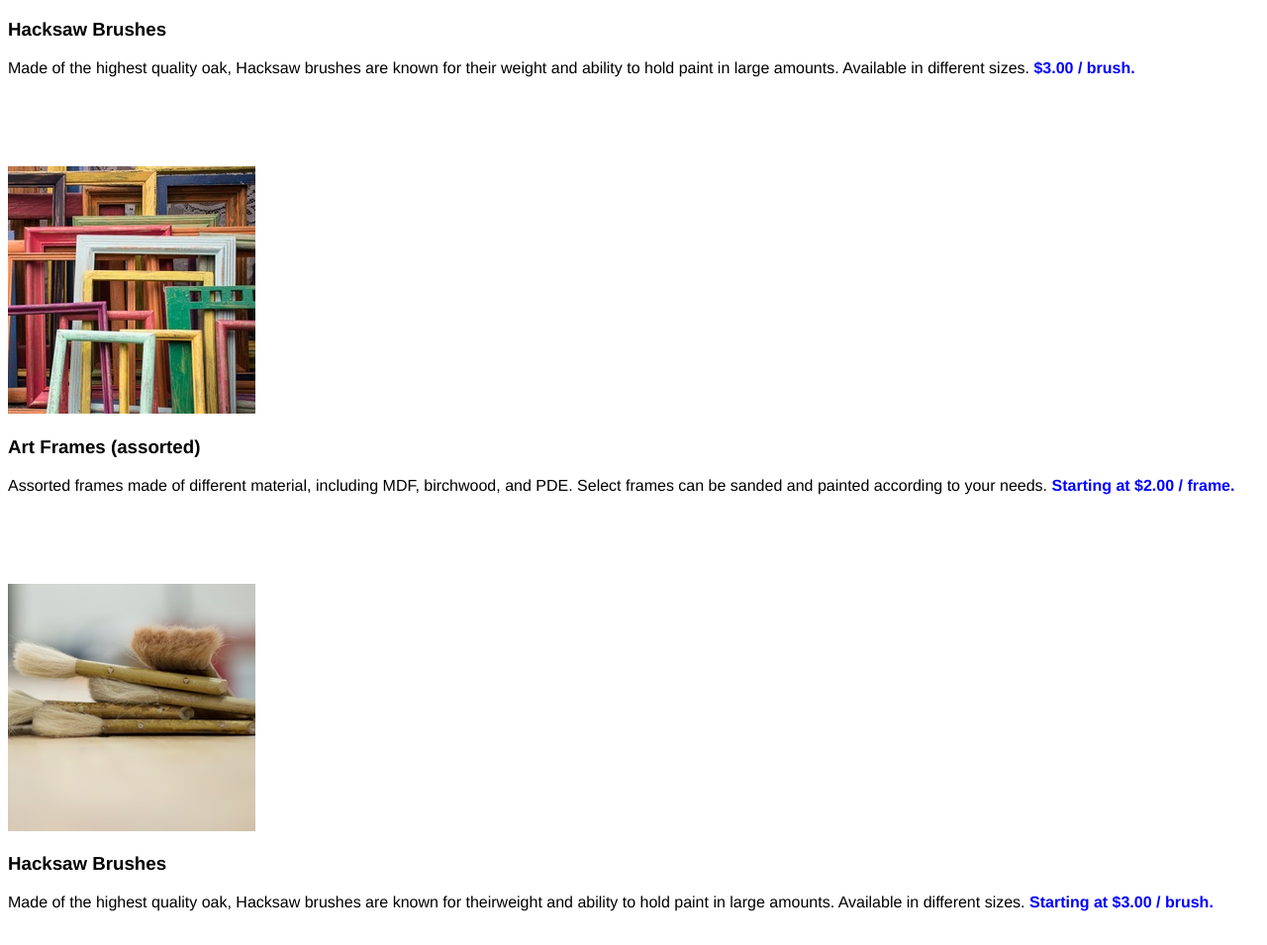
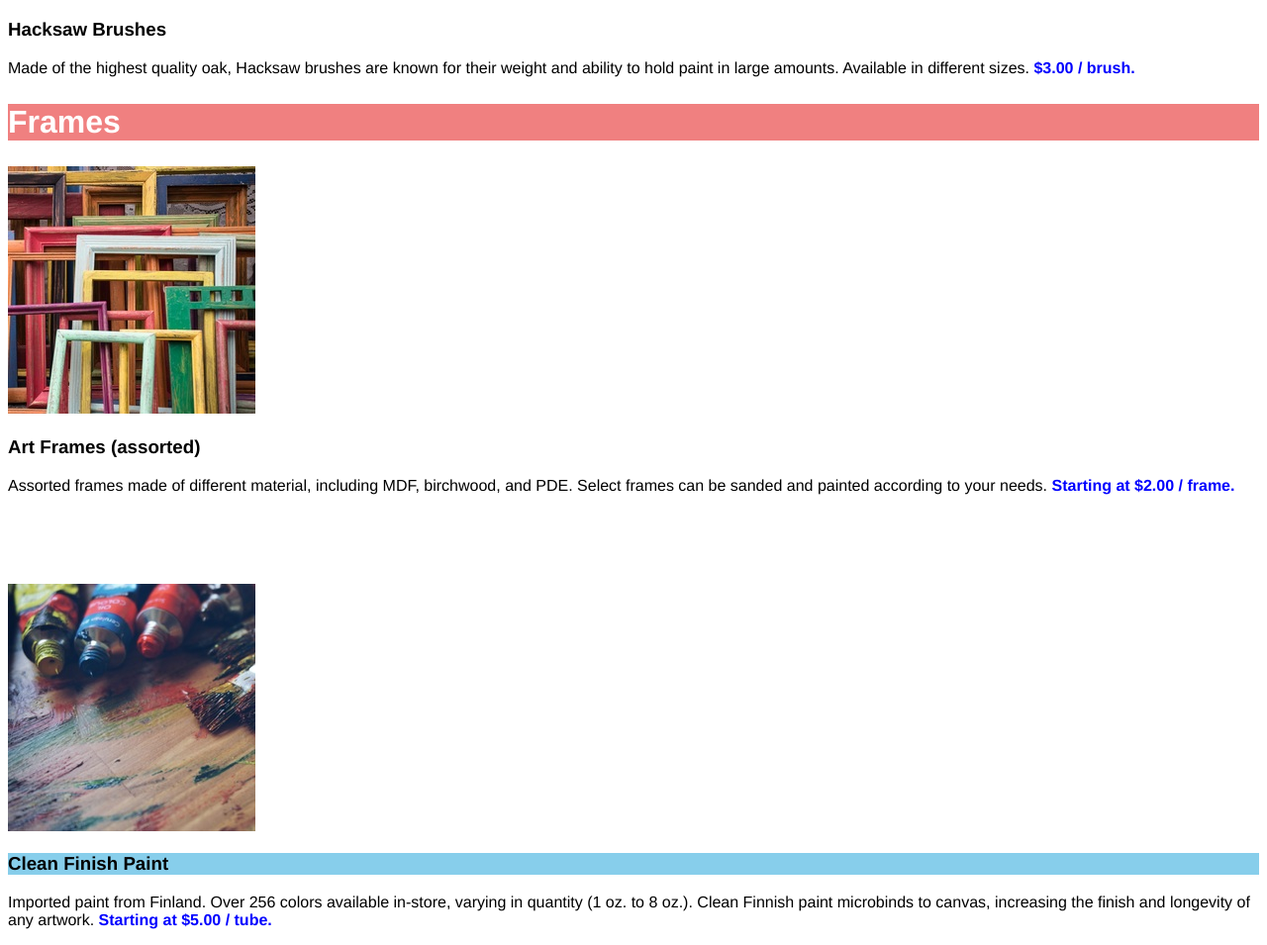
Before and after one commit to RW2023/Craft-Store, a plain HTML site: page WebDev/index.html in a window 1280 px wide. Shown: the part 566-1521 px from the top of the page at 99% size. Drawn offline with Linux system fonts and the light colour scheme.

Commit message:
Completed Project

```diff
--- a/WebDev/index.html
+++ b/WebDev/index.html
@@ -27,17 +27,16 @@
             <p>Made of the highest quality oak, Hacksaw brushes are known for their weight and ability to hold paint in
                 large amounts. Available in different sizes.
                 <span class="price"> $3.00 / brush.</p></span>
-            <h2 id="frame">Frames</h2>
+                <h2 id="frame">Frames</h2>
             <img src="/WebDev/src/img/frames.jpeg">
             <h3>Art Frames (assorted)</h3>
             <p>Assorted frames made of different material, including MDF, birchwood, and PDE. Select frames can be
             sanded and painted according to your needs.
             <span class="price">Starting at $2.00 / frame.</span>
             <h2> class="brush">Brushes</h2>
-            <img src="/WebDev/src/img/hacksaw.jpeg">
-            <h3>Hacksaw Brushes</h3>
-            <p>Made of the highest quality oak, Hacksaw brushes are known for theirweight and ability to hold paint in
-            large amounts. Available in different sizes. <span class="price">Starting at $3.00 / brush.</span></p>
+            <img src="/WebDev/src/img/finnish.jpeg">
+            <h3 class="paint">Clean Finish Paint</h3>
+            <p>Imported paint from Finland. Over 256 colors available in-store, varying in quantity (1 oz. to 8 oz.). Clean Finnish paint microbinds to canvas, increasing the finish and longevity of any artwork. <span class="price">Starting at $5.00 / tube.</span>
             </p>
         </div>
     </header>
--- a/WebDev/src/CSS/index.css
+++ b/WebDev/src/CSS/index.css
@@ -44,4 +44,16 @@
 
             color: Blue;
             font-weight: bold;
-        }
+     }
+
+    #brush {
+            background-color: MediumSpringGreen;
+    }
+
+    #frame {
+        background-color: LightCoral;
+    }
+
+    .paint {
+        background-color: SkyBlue;
+    }
```
